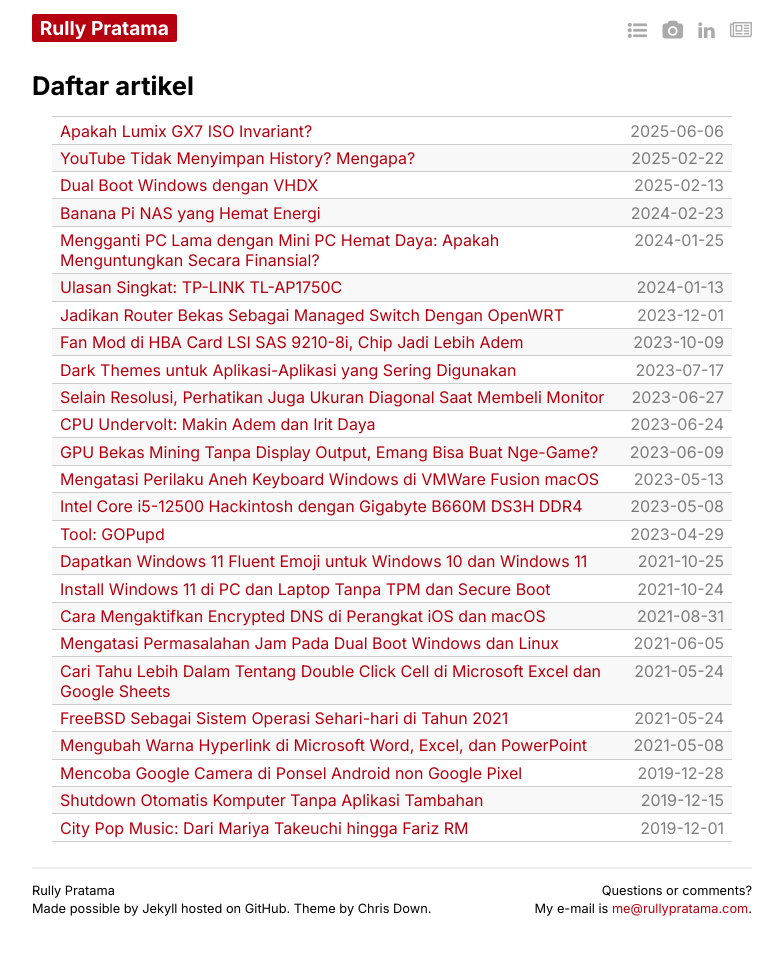
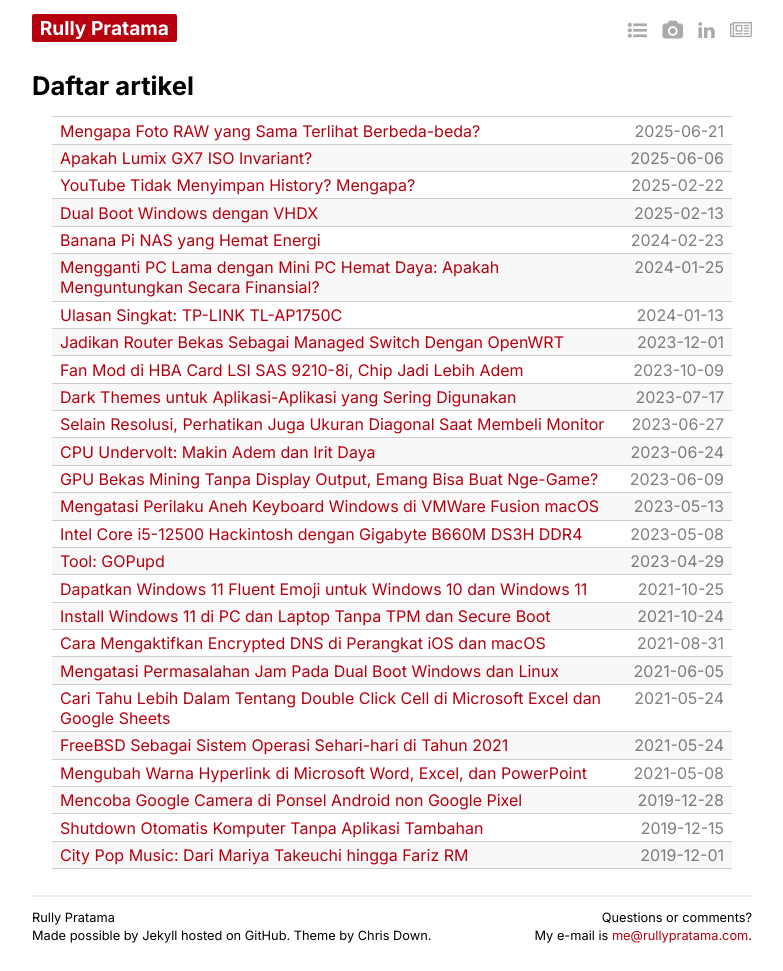
Before and after one commit to rpratama123/rullypratama.com, a Jekyll site: the page built from archive.md, in a window 1280 px wide. Shown: the whole page, without its empty margins (248-1031 px from the left). Built offline with Jekyll 4.4.1, drawn with Linux system fonts in a browser that asks for light colours; before the commit the page ends 944 px from its top, so only the background shows below that; some of the changed lines change nothing that is shown.

Commit message:
add new post: JPG embed on photo RAW file

```diff
--- a/_posts/2025-06-06-apakah-lumix-gx7-iso-invariant/2025-06-06-apakah-lumix-gx7-iso-invariant.md
+++ b/_posts/2025-06-06-apakah-lumix-gx7-iso-invariant/2025-06-06-apakah-lumix-gx7-iso-invariant.md
@@ -42,7 +42,7 @@
 | **Tahapan**                | **ISO Variant**                                    | **ISO Invariant**                                  |
 |----------------------------|----------------------------------------------------|----------------------------------------------------|
 | Sensor                     | Cahaya ditangkap dan menghasilkan tegangan listrik | Cahaya ditangkap dan menghasilkan tegangan listrik |
-| Amplifikasi                | **Besarannya sesuai dengan ISO yang dipakai**      | Tidak terpengaruh dengan ISO yang dipilih          |
+| Amplifikasi Analog          | **Besarannya sesuai dengan ISO yang dipakai**      | Tidak terpengaruh dengan ISO yang dipilih          |
 | Konversi Analog ke Digital | Tegangan listrik dikonversi menjadi data           | Tegangan listrik dikonversi menjadi data           |
 | Amplifikasi Digital        | Minimal                                            | **Besarannya sesuai dengan ISO yang dipakai**      |
 | Output                     | Berupa file digital                                | Berupa file digital                                |
--- /dev/null
+++ b/_posts/2025-06-21-mengapa-foto-raw-terlihat-berbeda/2025-06-21-mengapa-foto-raw-terlihat-berbeda.md
@@ -0,0 +1,70 @@
+---
+layout: post
+author: "Rully Pratama"
+date: 2025-06-21
+
+title: "Mengapa Foto RAW yang Sama Terlihat Berbeda-beda?"
+
+categories:
+- Fotografi
+
+published: true
+---
+
+Format RAW pasti bukan hal yang asing lagi bagi kalian yang menggeluti dunia fotografi. RAW memiliki kelebihan, diantaranya *shadow recovery* yang sangat baik, fleksibilitas dalam hal *color grading* maupun detail yang tidak bisa didapat pada format JPG. Beberapa kelebihan tersebut berkat RAW menyimpan data mentah dari foto yang diambil.
+
+Analogi mentah untuk format RAW dan matang untuk format JPG sepertinya sangat cocok. Bayangkan saja makanan, apabila kalian mendapati makanan yang sudah matang, lalu makanan tersebut dibagi ke beberapa orang, maka rasa yang dirasakan masing-masing orang akan relatif sama.
+
+Namun apabila bahan mentah yang dibagikan, maka masing-masing orang akan mengolahnya dengan cara masing-masing. Hasil dan cita rasanya pun bisa berbeda-beda, tergantung dari selera, pengalaman memasak, maupun bumbu-bumbu yang digunakan.
+
+## Sedikit tentang cara kamera menangkap cahaya
+
+![Bayer array filter](bayer_filter.avif)
+
+Sensor adalah bagian kamera yang bertugas untuk menangkap cahaya. Namun sayangnya, sensor hanya bisa membedakan intensitas cahaya (terang/gelap) saja, tidak beserta informasi warna. Maka untuk mengatasi hal tersebut, dipasanglah Bayer filter di depan sensor.
+
+Bayer filter berbentuk grid. Setengah dari jumlah grid berupa filter hijau, sementara setengah yang lain terdiri dari merah dan biru. Filter ini hanya mengizinkan cahaya yang berwarna sama untuk bisa diteruskan ke sensor. Dengan data ini nantinya sensor bisa menangkap informasi warna.
+
+Tapi masalahnya, masing-masing pixel dibelakang filter, hanya memiliki informasi warna untuk 1 warna saja.
+
+![Bayer array filter](raw_bayer_small.avif)
+
+Proses demosaic diperlukan untuk mengubah informasi yang tadinya seperti mozaik (perhatikan spot hitam pada pixel di gambar), menjadi gambar dengan warna dan pencahayaan yang sesuai seperti seharusnya.
+
+Demosaic hanya satu langkah dari beberapa *pipeline* yang harus ditempuh kamera untuk menangkap cahaya dan menjadikannya sebagai informasi digital. Ada white balance, color correction, gamma correction dan denoising. Masing-masing langkah apabila dilakukan dengan cara dan intensitas yang berbeda, maka akan menghasilkan gambar yang berbeda pula.
+
+![Bayer array filter](camera_processing_pipeline_small.avif)
+
+## Beda aplikasi, beda cara untuk memproses data RAW
+
+[![Raw process result comparison](Raw_Comparison_small.avif)](Raw_Comparison.avif)
+
+Ingat, bahwa foto RAW merupakan data hasil pembacaan sensor kamera yang masih benar-benar mentah. Aplikasi perlu mengaplikasikan *processing pipeline*-nya masing-masing untuk mengkonversi data bayer mentah menjadi foto yang berarti.
+
+Di sini saya membandingkan 4 gambar, 1 hasil JPG dari kamera, 3 yang lain dari aplikasi yang berkemampuan untuk memproses RAW. Hasilnya... bisa dibilang cukup bervariasi.
+
+Camera JPG akan memproses sesuai dengan profile yang dipilih pada saat gambar diambil, dalam hal ini Canon Standard. Fitur *enhancement* yang lain seperti *Auto Lighting Optimizer* maupun *noise reduction* akan mempengaruhi JPG yang dihasilkan.
+
+Adobe Lightroom, sebagai aplikasi *de facto* untuk menyunting foto sejuta umat, menggunakan profile Adobe Color ke setiap foto RAW yang diprosesnya. Saya suka dengan profile ini, karena profile ini bertujuan untuk menghasilkan gambar yang relatif seragam meskipun diambil dari brand dan model kamera yang berbeda-beda. Foto yang dihasilkan
+
+Windows Photo yang lebih sering dipakai untuk menampilkan gambar saja tanpa menyunting, terlihat memproses foto RAW dengan tingkat pencahayaan yang kurang daripada yang lain. Menurut saya aplikasi ini hanya sekedarnya saja untuk menampilkan foto RAW.
+
+Terakhir, Apple Aperture menghasilkan gambar yang sangat bagus. Mirip dengan gambar yang dihasilkan oleh Lightroom dengan profile Adobe Color-nya. Namun bagi saya, warna bunga yang dihasilkan oleh Lightroom lebih sesuai dengan kenyataan ketimbang Aperture.
+
+## Fakta unik: file RAW juga menyimpan gambar JPG ukuran kecil sebagai *preview*
+
+Meskipun foto RAW merupakan data mentah yang belum diproses, namun kamera tetap menyematkan sebuah gambar dengan format JPG dengan ukuran kecil didalamnya. Tujuannya mungkin untuk jaga-jaga apabila ada aplikasi yang tidak bisa memproses data RAW, maka bisa menampilkan gambar JPG ini.
+
+Saya mencoba mengamati file RAW Canon menggunakan aplikasi [MediaInfo](https://mediaarea.net/en/MediaInfo), terlihat bahwa disamping menyimpan informasi data mentah (TIFF) dia juga membawa file JPG dengan ukuran dan resolusi yang lebih kecil daripada data mentahnya.
+
+[![Canon RAW MediaInfo](raw_media_info_small.avif)](raw_media_info.avif)
+
+Cara lain untuk membuktikan bahwa gambar JPG ini ada, coba buka foto RAW tersebut menggunakan Windows Photo. Satu atau dua detik pertama ketika gambar tampil, itu adalah gambar JPG. Aplikasi menggunakan JPG ini saat data RAW sedang diproses. Ketika hasil sudah didapat, maka gambar diganti dengan hasil pemrosesan tersebut. Sehingga terkesan gambar berganti.
+
+[![Canon RAW embeded JPG on Windows Photo](raw_photo_small.avif)](raw_photo.avif)
+
+Ini juga berlaku di Lighroom. Di mode Library, secara *default* akan menampilkan *preview* JPG (bisa dilihat di pojok kanan bawah tertulis *Embeded Preview*), sedangkan di mode Develop akan menampilkan gambar hasil pemrosesan data RAW.
+
+[![Canon RAW embeded JPG on Adobe Lightroom](lighroom_embeded_preview_small.avif)](lighroom_embeded_preview.avif)
+
+Terima kasih sudah membaca dan stay curious! ✨
```
Also changed, not shown: _posts/2025-06-21-mengapa-foto-raw-terlihat-berbeda/Raw_Comparison.avif (added), _posts/2025-06-21-mengapa-foto-raw-terlihat-berbeda/Raw_Comparison_small.avif (added), _posts/2025-06-21-mengapa-foto-raw-terlihat-berbeda/bayer_filter.avif (added), _posts/2025-06-21-mengapa-foto-raw-terlihat-berbeda/camera_processing_pipeline_small.avif (added), _posts/2025-06-21-mengapa-foto-raw-terlihat-berbeda/lighroom_embeded_preview.avif (added), _posts/2025-06-21-mengapa-foto-raw-terlihat-berbeda/lighroom_embeded_preview_small.avif (added), _posts/2025-06-21-mengapa-foto-raw-terlihat-berbeda/raw_bayer_small.avif (added), _posts/2025-06-21-mengapa-foto-raw-terlihat-berbeda/raw_media_info.avif (added), _posts/2025-06-21-mengapa-foto-raw-terlihat-berbeda/raw_media_info_small.avif (added), _posts/2025-06-21-mengapa-foto-raw-terlihat-berbeda/raw_photo.avif (added), _posts/2025-06-21-mengapa-foto-raw-terlihat-berbeda/raw_photo_small.avif (added).
